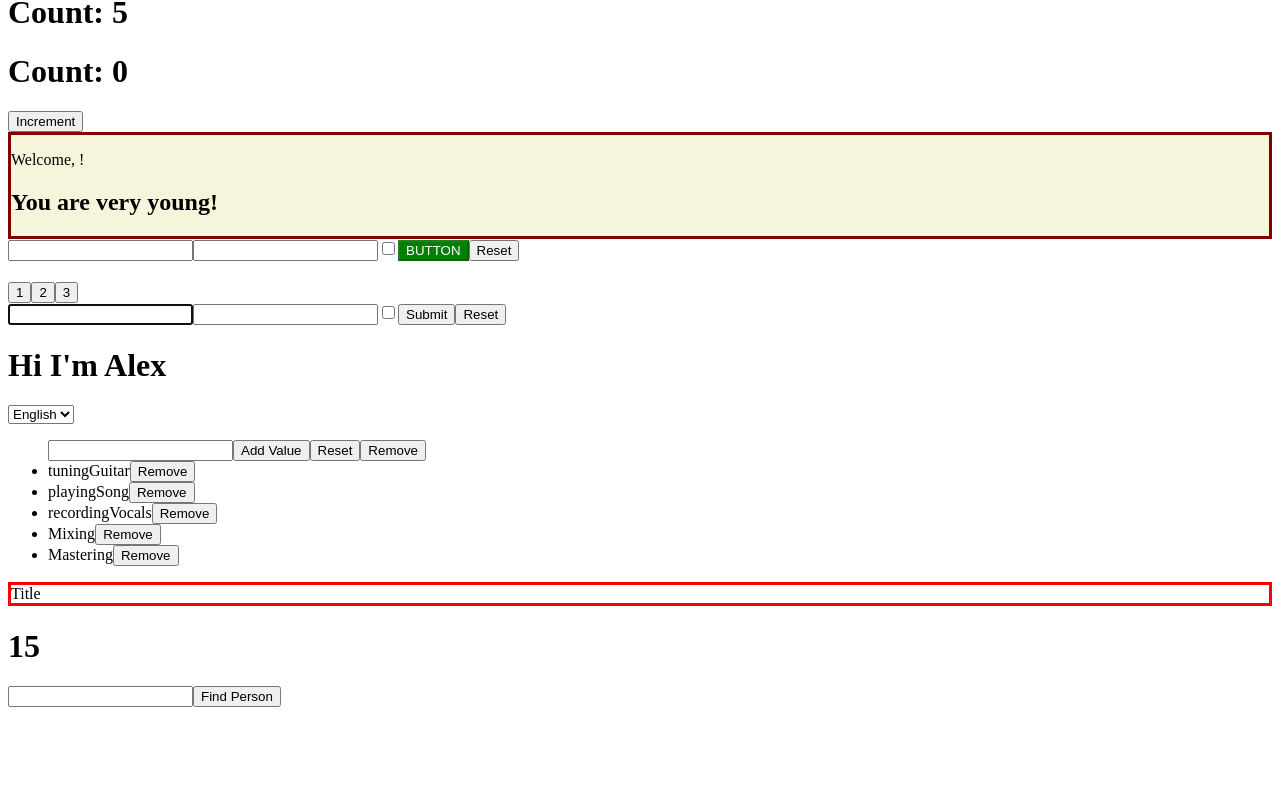
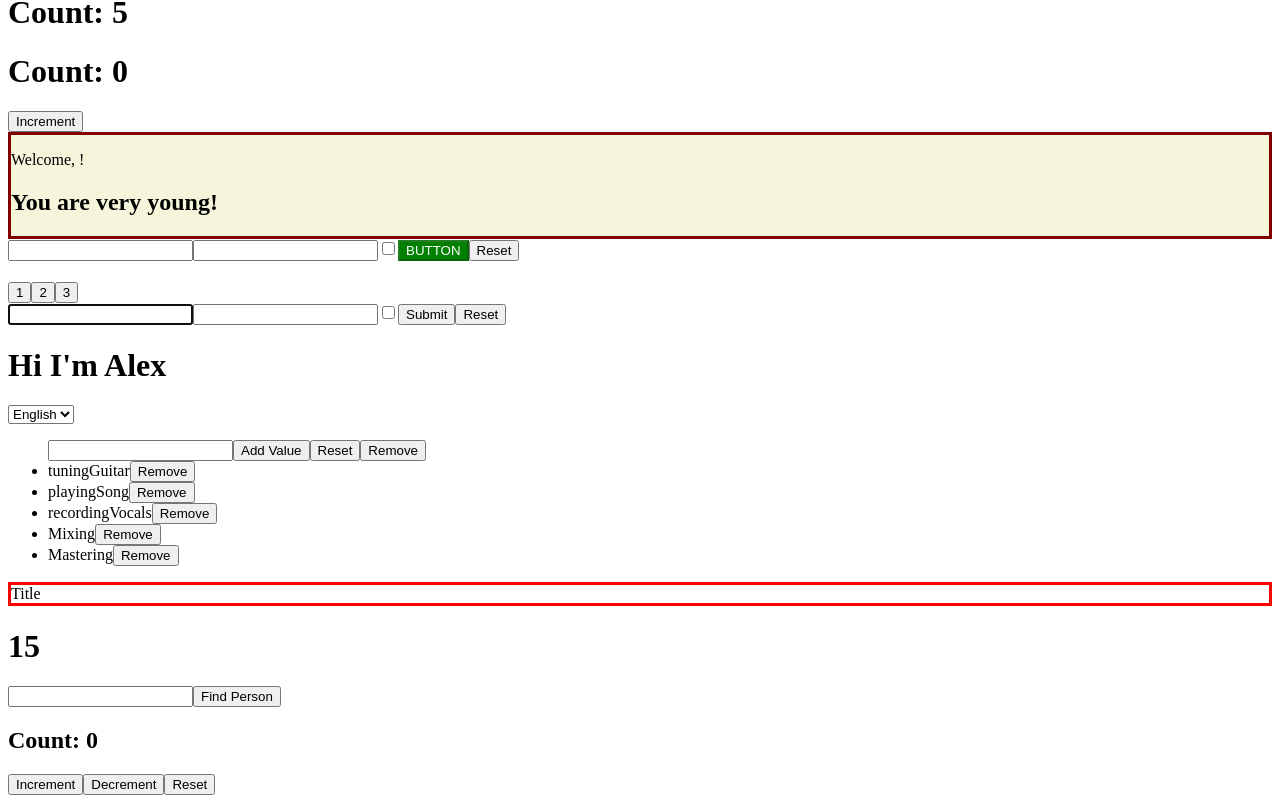
Before and after one commit to AlexRicci93/REACT-EXERCISES, a React (Create React App) app: page / in a window 1280 px wide. Shown: the part 252-1055 px from the top of the page. Before the commit the page ends 967 px from the top, so only its background shows below. Built offline with nearby package versions, Linux system fonts and the light colour scheme.

Commit message:
custom-hooks-01

```diff
--- a/src/App.js
+++ b/src/App.js
@@ -13,6 +13,7 @@ import { Language } from './Language'
 import { Sum } from './Sum'
 import { GithubUser } from './GithubUser'
 import { GithubUserList } from './GithubUserList'
+import { CustomCounter } from './useCounter'
 
 
 export class App extends REACT.Component {
@@ -49,6 +50,7 @@ export class App extends REACT.Component {
                 <Container title="Title"/>
                 <Sum numbers={[1, 2, 3, 4, 5]}/>
                 <GithubUserList/>
+                <CustomCounter/>
             </div>
         )
     }
--- /dev/null
+++ b/src/useCounter.js
@@ -0,0 +1,43 @@
+import { useState } from "react"
+
+function useCounter() {
+
+const [counter, setCounter] = useState(0)
+
+function IncrementBy() {
+   setCounter((c)=> c + 1 )
+}
+
+function DecrementBY() {
+
+   setCounter((c)=> c - 1)
+
+
+}
+
+
+function handleReset()  {
+   setCounter(0)
+}
+
+return {
+
+    counter, IncrementBy, DecrementBY, handleReset
+}
+
+}
+
+export function CustomCounter() {
+
+    const {counter, IncrementBy, DecrementBY, handleReset} = useCounter()
+
+    return (
+        <>
+        <h2>Count: {counter}</h2>
+        <button onClick={IncrementBy}>Increment</button>
+        <button onClick={DecrementBY}>Decrement</button>
+        <button onClick={handleReset}>Reset</button>
+        </>
+    )
+
+}
```
